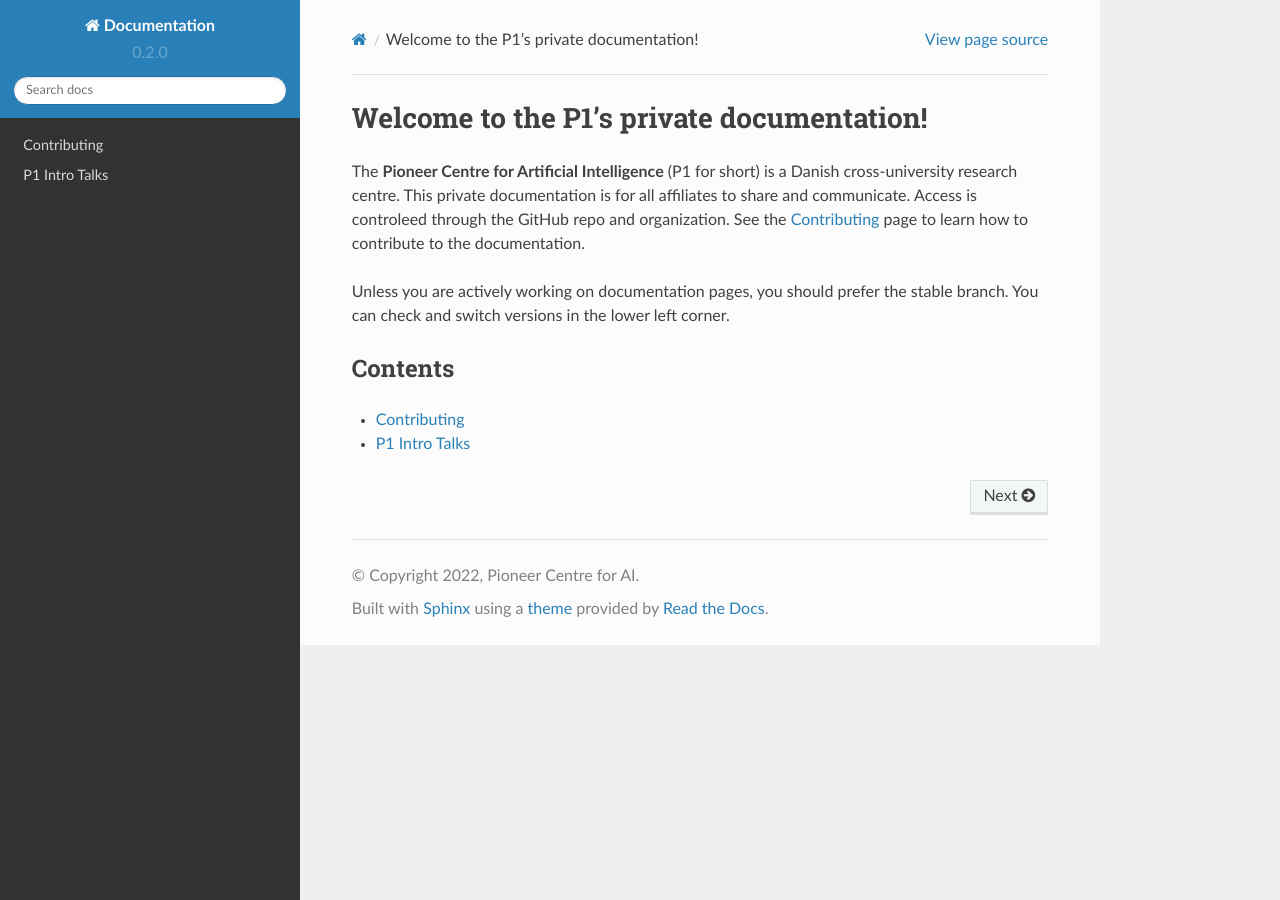
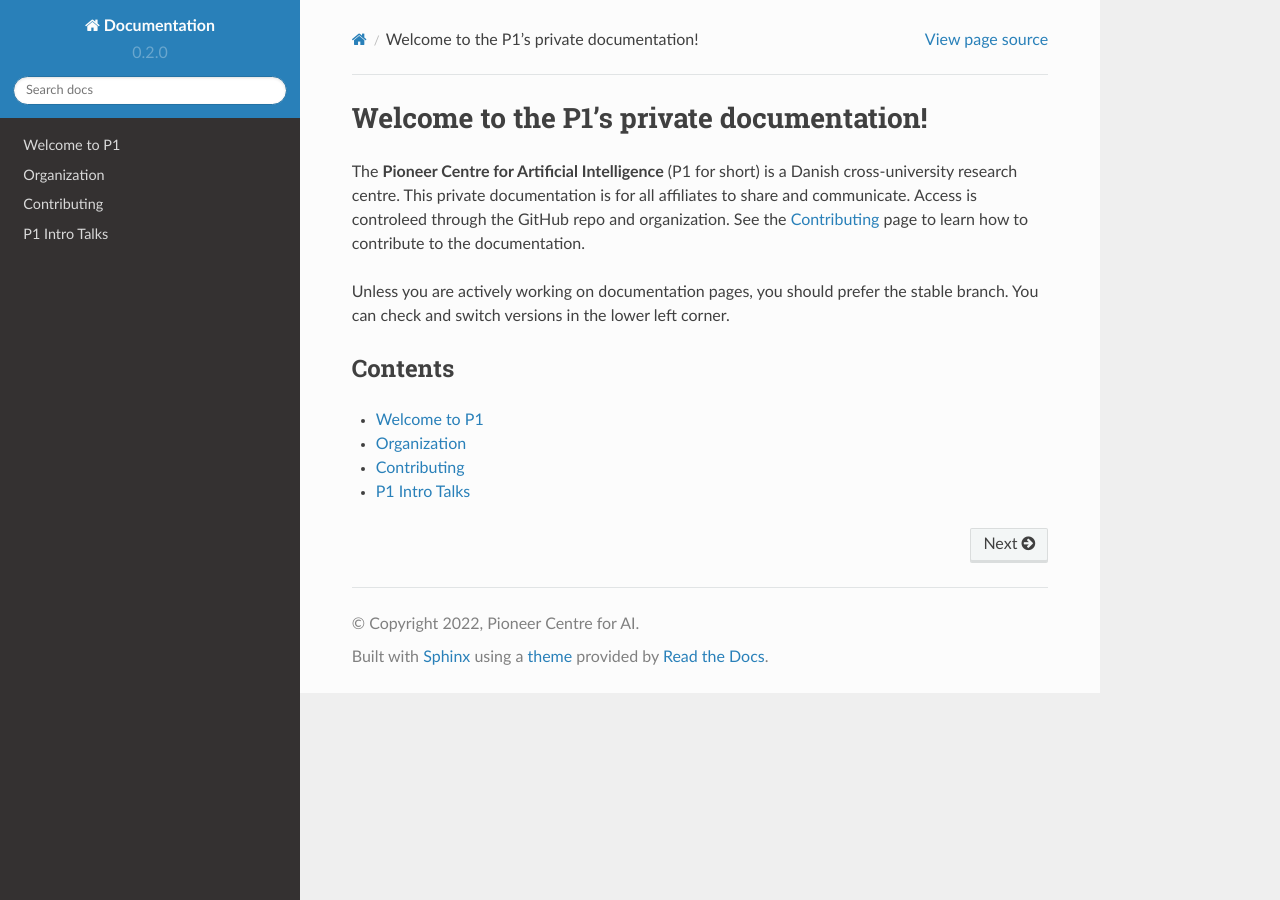
Before and after one commit to Pioneer-Centre-for-AI/p1-compute-documentation, a Sphinx documentation site: the page built from docs/source/index.rst, in a window 1280 px wide. Built offline with Sphinx 7.4.7 and the Read the Docs theme 2.0.0, drawn with Linux system fonts in a browser that asks for light colours.

Commit message:
Add two new pages

```diff
--- a/docs/source/index.rst
+++ b/docs/source/index.rst
@@ -11,5 +11,7 @@ Contents
 
 .. toctree::
 
+   welcome
+   organization
    contributing
    introtalks
--- /dev/null
+++ b/docs/source/organization.rst
@@ -0,0 +1,2 @@
+Organization
+============
--- /dev/null
+++ b/docs/source/welcome.rst
@@ -0,0 +1,2 @@
+Welcome to P1
+=============
```
